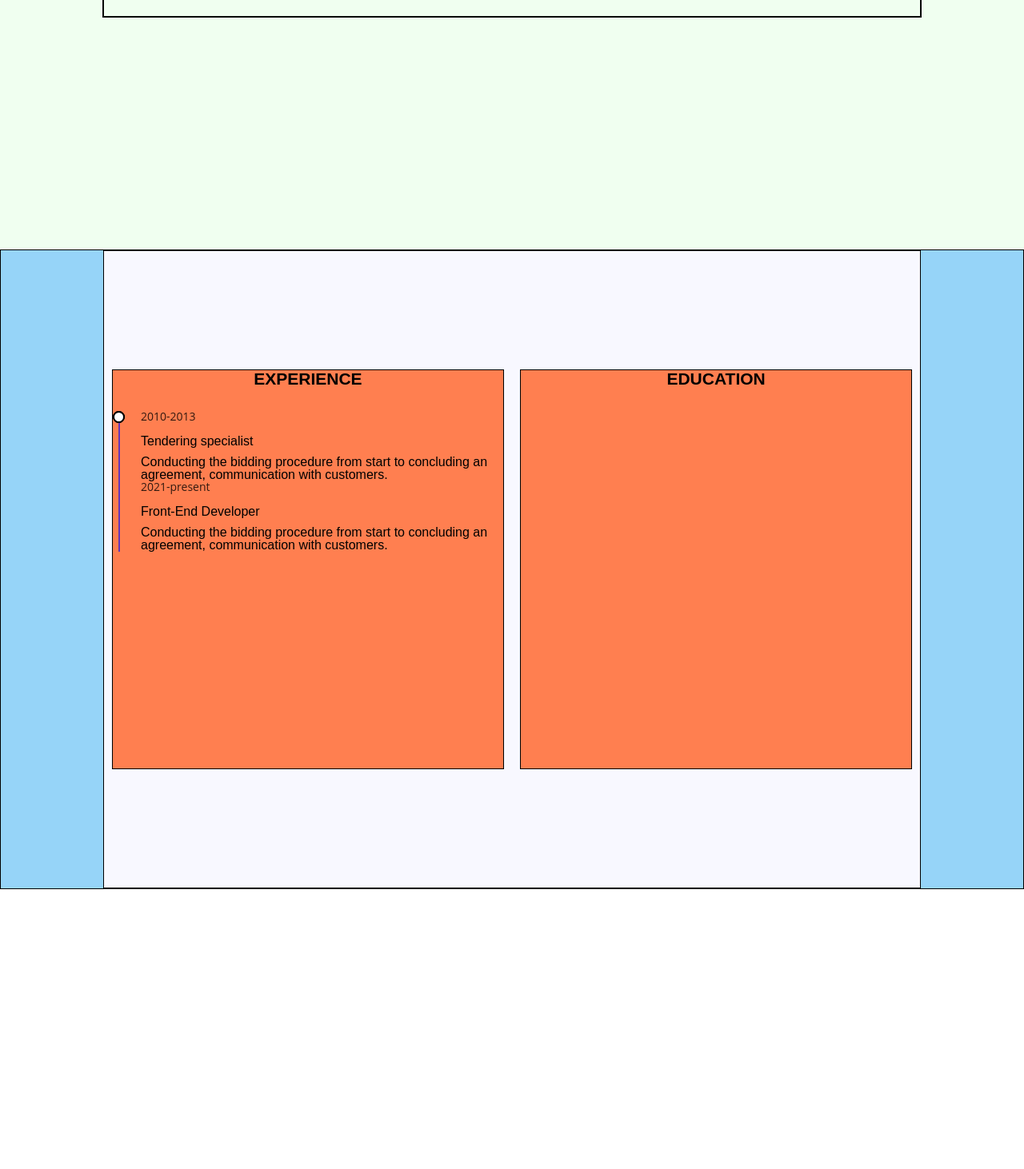
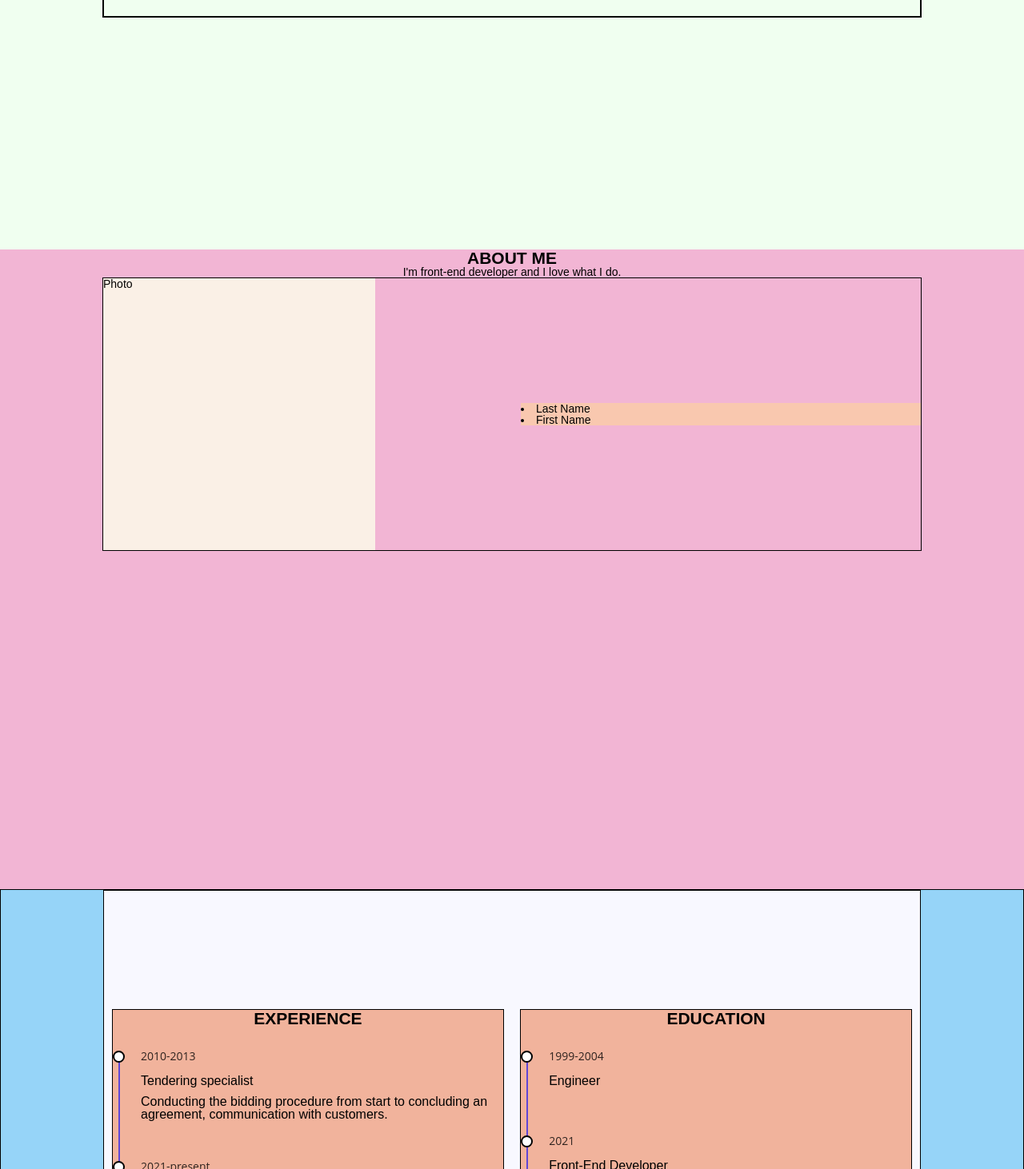
Before and after one commit to Elena176/portfolio, a React (Create React App) app: page / in a window 1280 px wide. Shown: the part 1338-2800 px from the top of the page at 80% size. Before the commit the page ends 2450 px from the top, so only its background shows below. Built offline with nearby package versions, Linux system fonts and the light colour scheme.

Commit message:
refactor resume block and added photo

```diff
--- a/src/App.js
+++ b/src/App.js
@@ -3,6 +3,7 @@ import {Header} from "./header/Header";
 import {Main} from "./main/Main";
 import {Skills} from "./skills/Skills";
 import {ResumeContainer} from "./resumeContainer/ResumeContainer";
+import {AboutMe} from "./aboutMe/AboutMe";
 
 function App() {
     return (
@@ -10,6 +11,7 @@ function App() {
             <Header/>
             <Main/>
             <Skills/>
+            <AboutMe/>
             <ResumeContainer/>
         </div>
     );
--- a/src/main/Main.js
+++ b/src/main/Main.js
@@ -1,11 +1,12 @@
 import s from './Main.module.css';
 import styleContainer from './../common/styles/Container.module.css';
+import photo from '../common/image/photoForPortfolio.jpeg';
 
 export const Main = () => {
     return (
         <div className={s.mainBlock}>
             <div className={styleContainer.container}>
-                <div className={s.photo}>Photo
+                <div ><img src={photo} className={s.photo}/>
                     </div>
                 <div className={s.text}>
                     <span>Hi there !</span>
--- a/src/main/Main.module.css
+++ b/src/main/Main.module.css
@@ -4,12 +4,12 @@
 }
 
 .photo {
-    width: 320px;
+    width: 100%;
     height: 400px;
     background-color: linen;
 }
 
 .text {
-    width: 500px;
+    width: 450px;
     background-color: mistyrose;
 }
--- a/src/resumeContainer/ResumeContainer.js
+++ b/src/resumeContainer/ResumeContainer.js
@@ -2,28 +2,70 @@ import {Card} from "./card/Card";
 import s from './ResumeContainer.module.css';
 import styleContainer from './../common/styles/Container.module.css';
 
-const experience = [
-    {id: 1, year: '2010-2013', name: 'Tendering specialist', content: 'Conducting the bidding procedure from start to concluding an agreement, communication with customers.'},
-    {id: 2, year: '2021-present', name: 'Front-End Developer', content: 'Conducting the bidding procedure from start to concluding an agreement, communication with customers.'}
+const experienceData = [
+    {
+        id: 1,
+        year: '2010-2013',
+        name: 'Tendering specialist',
+        content: 'Conducting the bidding procedure from start to concluding an agreement, communication with customers.'
+    },
+    {
+        id: 2,
+        year: '2021-present',
+        name: 'Front-End Developer',
+        content: 'Conducting the bidding procedure from start to concluding an agreement, communication with customers.'
+    }
 ]
 
+const educationData = [
+    {
+        id: 1,
+        year: '1999-2004',
+        name: 'Engineer',
+        content: ''
+    },
+    {
+        id: 2,
+        year: '2021',
+        name: 'Front-End Developer',
+        content: 'IT-INCUBATOR'
+    }
+]
 export const ResumeContainer = () => {
+    const experienceDataComponents = experienceData.map((element) => {
+        return (
+            <div className={s.item}>
+                <span className={s.bullet}></span>
+                <Card key={element.id} year={element.year} name={element.name}
+                      content={element.content}/>
+            </div>
+        )
+    })
+    const educationDataComponents = educationData.map((element) => {
+        return (
+            <div className={s.item}>
+                <span className={s.bullet}></span>
+                <Card key={element.id} year={element.year} name={element.name}
+                      content={element.content}/>
+            </div>
+        )
+    })
     return (
         <div className={s.resumeBlock}>
             <div className={`${styleContainer.container} ${s.resumeContainer}`}>
                 <div className={s.block}>
                     <h2>{'EXPERIENCE'}</h2>
                     <div className={s.items}>
-                        <div className={s.item}>
-                            {experience.map((element) => (
-                                <Card key={element.id} year={element.year} name={element.name} content={element.content}/>
-                            ))}
-                        </div>
+                        {experienceDataComponents}
                     </div>
                 </div>
-                <div className={s.block}>
-                    <h2>{'EDUCATION'}</h2>
+
+            <div className={s.block}>
+                <h2>{'EDUCATION'}</h2>
+                <div className={s.items}>
+                    {educationDataComponents}
                 </div>
+            </div>
             </div>
         </div>
     )
--- a/src/resumeContainer/ResumeContainer.module.css
+++ b/src/resumeContainer/ResumeContainer.module.css
@@ -12,7 +12,7 @@
 }
 .block {
     border: 1px solid black;
-    background-color: coral;
+    background-color: #f1b39c;
     width: 48%;
     height: 500px;
     text-align: center;
@@ -43,3 +43,14 @@
 .item:before {
     display: block;
 }
+
+.bullet {
+    border: 2px solid black;
+    height: 15px;
+    left: 0;
+    position: absolute;
+    background: #fff;
+    top: 0;
+    width: 15px;
+    border-radius: 50%;
+}
--- a/src/resumeContainer/card/Card.js
+++ b/src/resumeContainer/card/Card.js
@@ -4,7 +4,6 @@ export const Card = (props) => {
     console.log('span')
     return (
         <div>
-        <span className={s.bullet}></span>
             <div className={s.card}>
                 <div className={s.cardHeader}>
                     <span className={s.year}>{props.year}</span>
--- a/src/resumeContainer/card/Card.module.css
+++ b/src/resumeContainer/card/Card.module.css
@@ -1,14 +1,3 @@
-.bullet {
-    border: 2px solid black;
-    height: 15px;
-    left: 0;
-    position: absolute;
-    background: #fff;
-    top: 0;
-    width: 15px;
-    border-radius: 50%;
-}
-
 .card {
     margin-left: 35px;
     font-size: 16px;
```
